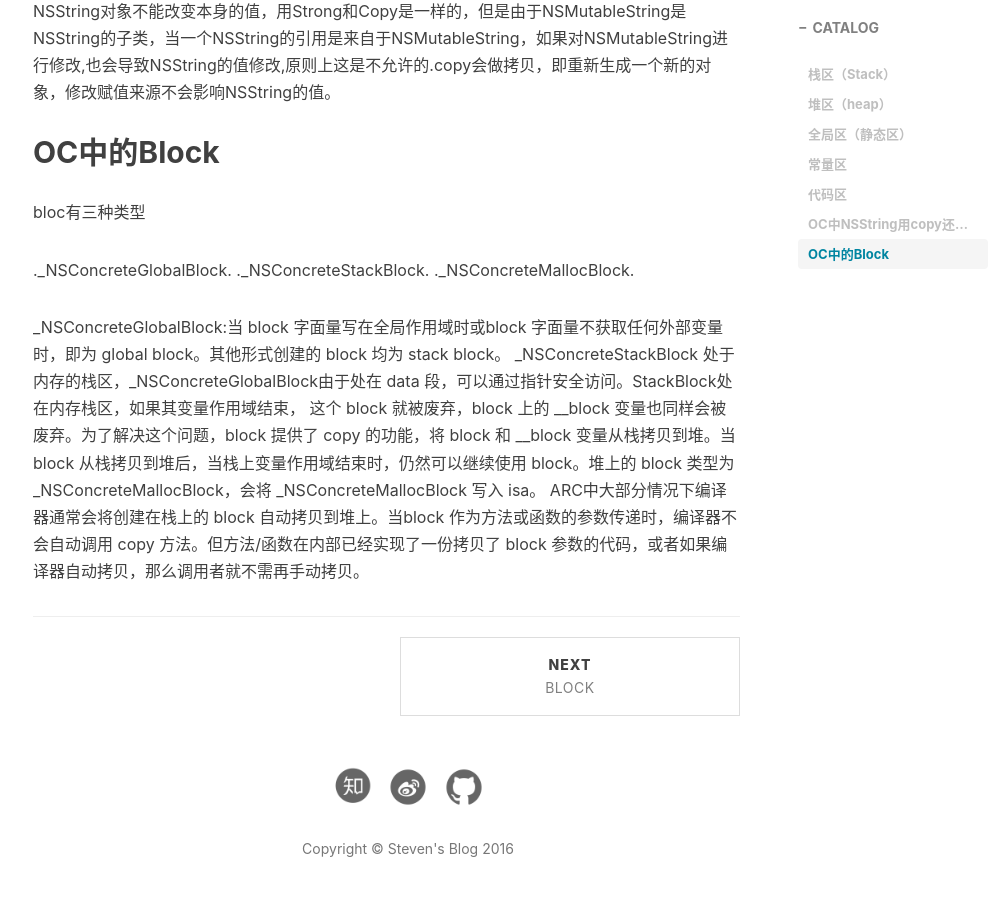
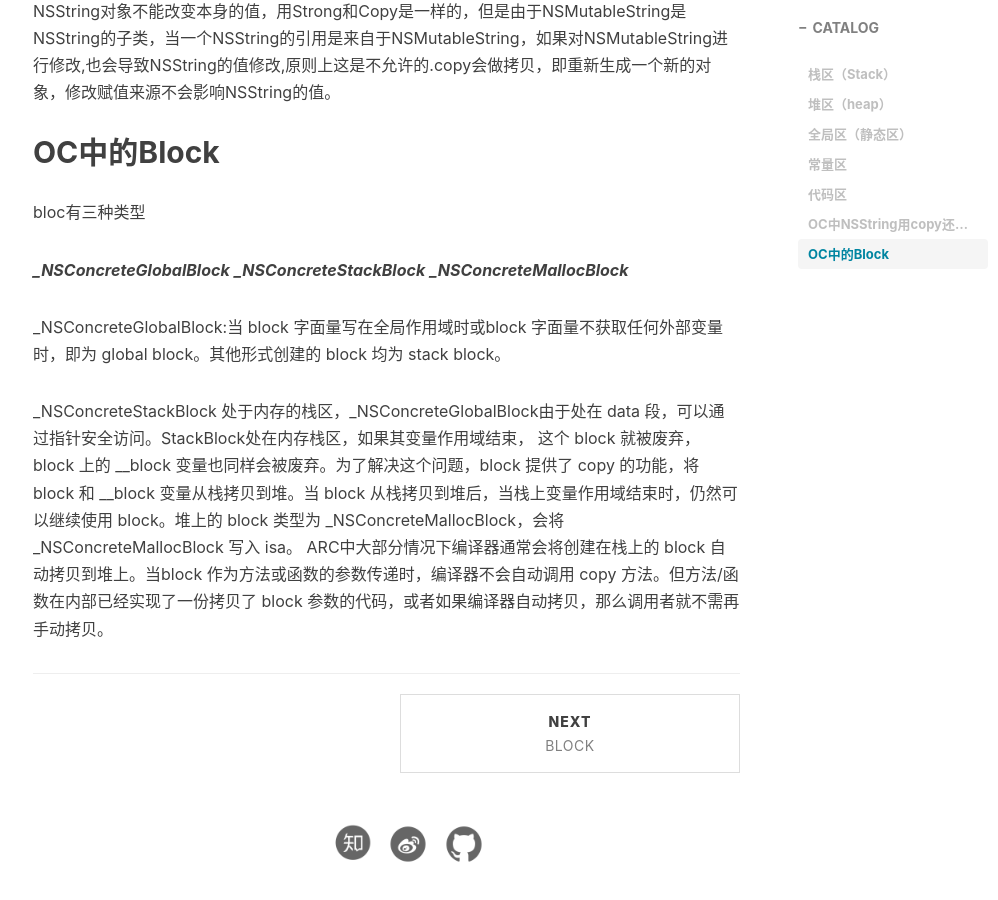
Before and after one commit to StevenDXC/Blog, a Jekyll site: the page built from _posts/2015-01-18-栈与堆.md, in a window 1280 px wide and 900 px high, scrolled down 1696 px. Shown: the whole window, without its empty margins (232-1230 px from the left). Built offline with Jekyll 4.4.1, drawn with Linux system fonts in a browser that asks for light colours; nearby versions of some CDN libraries; Markdown is read by kramdown in place of the engine named in the settings; comment, search, counter and statistics services are not loaded.

Commit message:
Update 2015-01-18-栈与堆.md

```diff
--- a/_posts/2015-01-18-栈与堆.md
+++ b/_posts/2015-01-18-栈与堆.md
@@ -52,12 +52,12 @@ OC中的Block
 
 bloc有三种类型
 
-
-._NSConcreteGlobalBlock.
-._NSConcreteStackBlock.
-._NSConcreteMallocBlock.
+***_NSConcreteGlobalBlock***
+***_NSConcreteStackBlock***
+***_NSConcreteMallocBlock***
 
 _NSConcreteGlobalBlock:当 block 字面量写在全局作用域时或block 字面量不获取任何外部变量时，即为 global block。其他形式创建的 block 均为 stack block。
+
 _NSConcreteStackBlock 处于内存的栈区，_NSConcreteGlobalBlock由于处在 data 段，可以通过指针安全访问。StackBlock处在内存栈区，如果其变量作用域结束，
 这个 block 就被废弃，block 上的 __block 变量也同样会被废弃。为了解决这个问题，block 提供了 copy 的功能，将 block 和 __block 变量从栈拷贝到堆。当 block 从栈拷贝到堆后，当栈上变量作用域结束时，仍然可以继续使用 block。堆上的 block 类型为 _NSConcreteMallocBlock，会将 _NSConcreteMallocBlock 写入 isa。
 ARC中大部分情况下编译器通常会将创建在栈上的 block 自动拷贝到堆上。当block 作为方法或函数的参数传递时，编译器不会自动调用 copy 方法。但方法/函数在内部已经实现了一份拷贝了 block 参数的代码，或者如果编译器自动拷贝，那么调用者就不需再手动拷贝。
```
